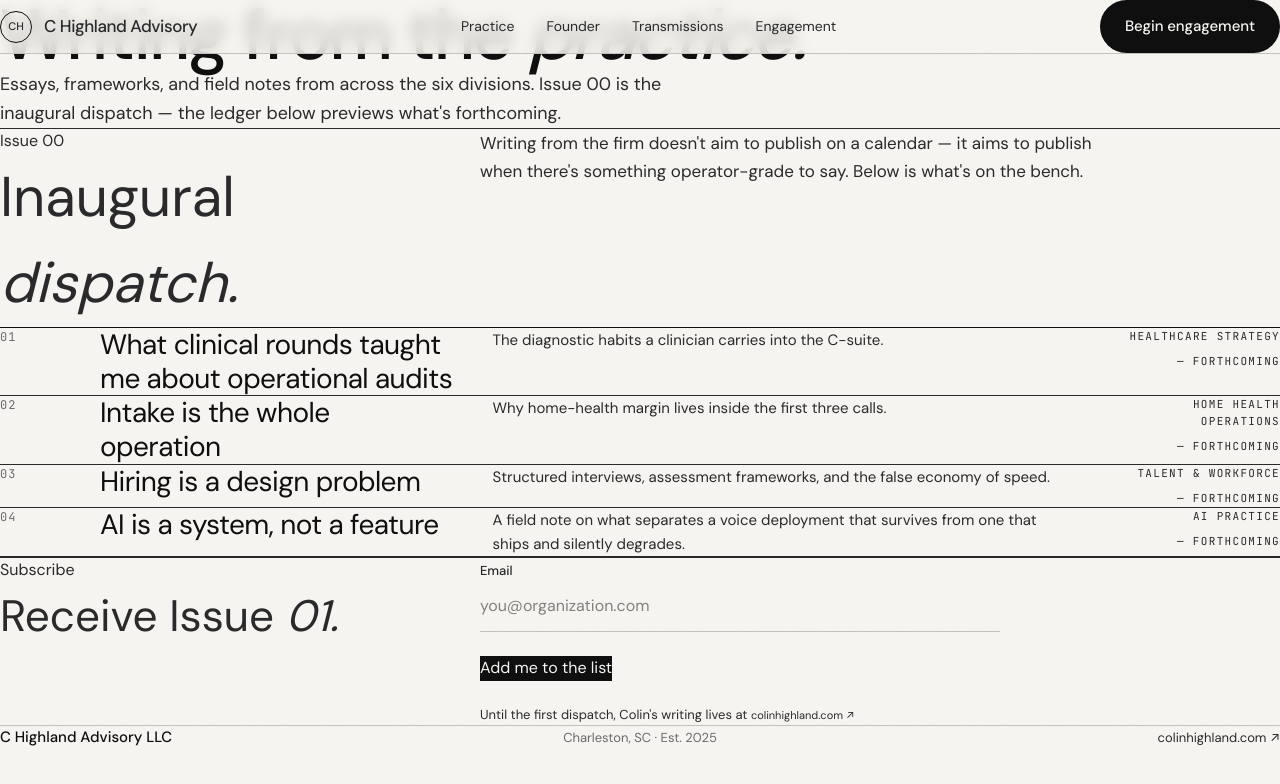
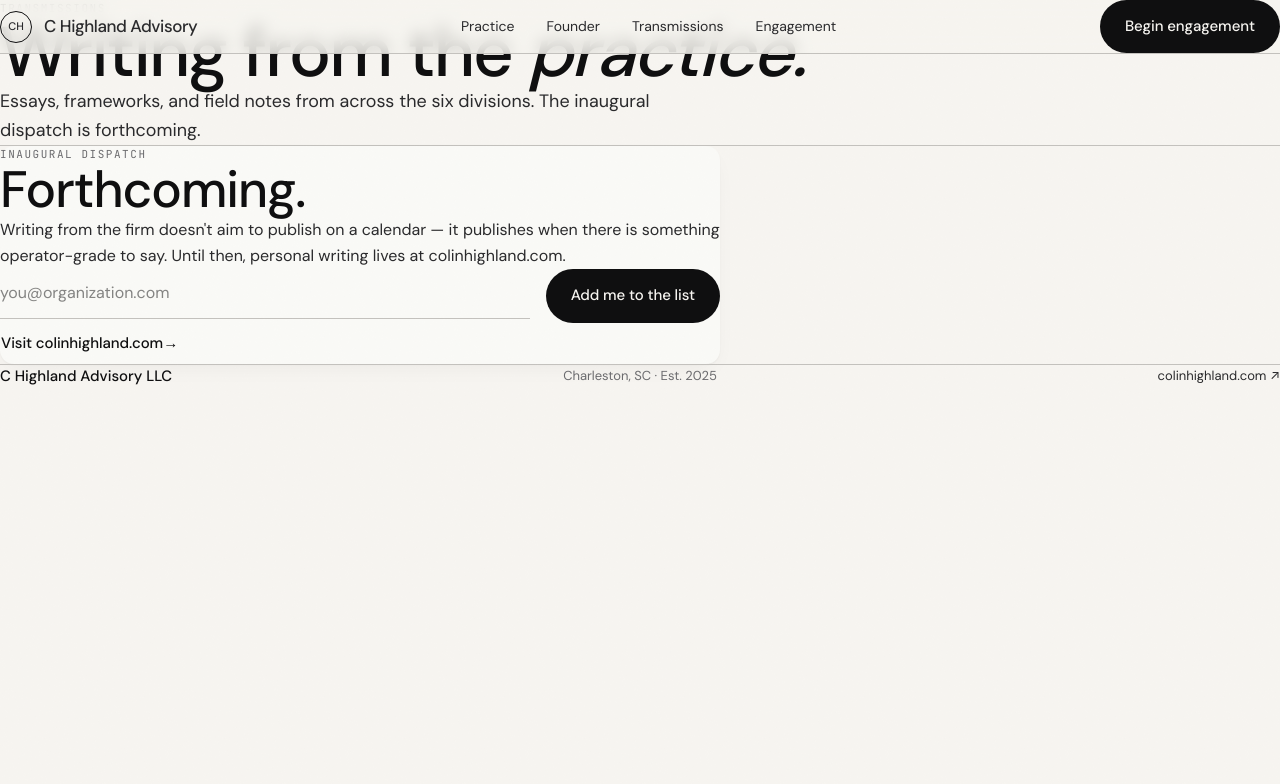
Before and after one commit to worker-max/C-Highland-Advisory, a Next.js app: page /transmissions in a window 1280 px wide. Shown: the top 784 px of the page. Built offline with nearby package versions, Linux system fonts and the light colour scheme.

Commit message:
page: rewrite transmissions (single card + subscribe)

```diff
--- a/app/transmissions/page.tsx
+++ b/app/transmissions/page.tsx
@@ -1,5 +1,6 @@
 import type { Metadata } from "next";
 import Link from "next/link";
+import { Container } from "@/components/Container";
 import { Hero } from "@/components/Hero";
 import { Reveal } from "@/components/Reveal";
 import { FIRM } from "@/lib/constants";
@@ -10,177 +11,58 @@ export const metadata: Metadata = {
     "Essays, frameworks, and field notes from across the six disciplines of C Highland Advisory. Inaugural issue forthcoming.",
 };
 
-/*
-  Transmissions launches as Issue 00 — a table-of-contents-in-waiting.
-  Four placeholder entries are styled like the division ledger so the page
-  is already furniture, not a stub. Real MDX posts ship later.
-*/
-
-const FORTHCOMING = [
-  {
-    n: "01",
-    title: "What clinical rounds taught me about operational audits",
-    dek: "The diagnostic habits a clinician carries into the C-suite.",
-    division: "Healthcare Strategy",
-  },
-  {
-    n: "02",
-    title: "Intake is the whole operation",
-    dek: "Why home-health margin lives inside the first three calls.",
-    division: "Home Health Operations",
-  },
-  {
-    n: "03",
-    title: "Hiring is a design problem",
-    dek: "Structured interviews, assessment frameworks, and the false economy of speed.",
-    division: "Talent & Workforce",
-  },
-  {
-    n: "04",
-    title: "AI is a system, not a feature",
-    dek: "A field note on what separates a voice deployment that survives from one that ships and silently degrades.",
-    division: "AI Practice",
-  },
-];
-
 export default function TransmissionsPage() {
   return (
     <>
       <Hero
-        headline={
-          <>
-            Writing from the <em>practice.</em>
-          </>
-        }
-        lead="Essays, frameworks, and field notes from across the six divisions. Issue 00 is the inaugural dispatch — the ledger below previews what's forthcoming."
+        eyebrow="Transmissions"
+        headline={<>Writing from the <em>practice.</em></>}
+        lead="Essays, frameworks, and field notes from across the six divisions. The inaugural dispatch is forthcoming."
       />
 
-      {/* ISSUE 00 — table-of-contents-in-waiting */}
-      <section
-        className="border-t px-6 py-20 md:px-12 md:py-24"
-        style={{ borderTopColor: "var(--color-rule)" }}
-      >
+      <section className="border-t border-[color:var(--color-mist)] py-20 md:py-24">
+        <Container>
           <Reveal>
-          <div className="grid grid-cols-1 gap-8 md:grid-cols-[1fr_2fr] md:gap-20">
-            <div>
-              <div className="mono-label label-dash mb-3">Issue 00</div>
-              <h2 className="section-title text-[clamp(32px,4.5vw,56px)]">
-                Inaugural <em>dispatch.</em>
-              </h2>
-            </div>
-            <p
-              className="max-w-[56ch] text-[17px] leading-[1.65]"
-              style={{ color: "var(--color-ink-soft)", fontWeight: 300 }}
-            >
+            <div className="card mx-auto max-w-[720px] p-8 md:p-12">
+              <div className="eyebrow mb-4">Inaugural dispatch</div>
+              <h2 className="display-md mb-6">Forthcoming.</h2>
+              <p className="prose-base mb-8 text-[color:var(--color-silt)]">
                 Writing from the firm doesn&apos;t aim to publish on a calendar —
-              it aims to publish when there&apos;s something operator-grade to
-              say. Below is what&apos;s on the bench.
+                it publishes when there is something operator-grade to say. Until
+                then, personal writing lives at colinhighland.com.
               </p>
-          </div>
-        </Reveal>
-
-        <div
-          className="mt-16 border-t"
-          style={{ borderTopColor: "var(--color-ink)" }}
-        >
-          {FORTHCOMING.map((entry, i) => (
-            <Reveal key={entry.n} delay={i * 0.06}>
-              <div
-                className="grid grid-cols-1 gap-4 border-b py-9 md:grid-cols-[60px_minmax(240px,1.2fr)_2fr_160px] md:gap-10"
-                style={{ borderBottomColor: "var(--color-rule)" }}
-              >
-                <div className="mono-numeral pt-2">{entry.n}</div>
-                <div
-                  style={{
-                    fontFamily: "var(--font-sans)",
-                    fontWeight: 300,
-                    fontVariationSettings: '"opsz" 72',
-                    fontSize: "clamp(22px, 2.3vw, 28px)",
-                    lineHeight: 1.2,
-                    letterSpacing: "-0.02em",
-                    color: "var(--color-ink)",
-                  }}
-                >
-                  {entry.title}
-                </div>
-                <p
-                  className="max-w-[56ch] text-[15px] leading-[1.6]"
-                  style={{ color: "var(--color-ink-soft)" }}
-                >
-                  {entry.dek}
-                </p>
-                <div
-                  className="flex flex-col gap-2 font-mono text-[11px] uppercase md:items-end md:text-right"
-                  style={{
-                    color: "var(--color-ink-mute)",
-                    letterSpacing: "0.12em",
-                  }}
-                >
-                  <span>{entry.division}</span>
-                  <span style={{ color: "var(--color-accent)" }}>— forthcoming</span>
-                </div>
-              </div>
-            </Reveal>
-          ))}
-        </div>
-      </section>
-
-      {/* SUBSCRIBE */}
-      <section
-        className="border-t px-6 py-20 md:px-12 md:py-24"
-        style={{
-          background: "var(--color-paper-deep)",
-          borderTopColor: "var(--color-rule)",
-        }}
-      >
-        <div className="grid grid-cols-1 gap-10 md:grid-cols-[1fr_2fr] md:gap-20">
-          <div>
-            <div className="mono-label label-dash mb-3">Subscribe</div>
-            <h2 className="section-title text-[clamp(28px,4vw,44px)]">
-              Receive Issue <em>01.</em>
-            </h2>
-          </div>
               <form
                 action="/api/subscribe"
                 method="post"
-            className="flex max-w-[520px] flex-col gap-6"
+                className="flex flex-col gap-4 sm:flex-row"
               >
-            <label className="block">
-              <span className="field-label">Email</span>
+                <label className="flex-1">
+                  <span className="sr-only">Email</span>
                   <input
                     type="email"
                     name="email"
                     required
-                className="field-line mt-2"
                     placeholder="you@organization.com"
+                    className="field-line"
                   />
                 </label>
-            <div>
-              <button
-                type="submit"
-                className="cta-base cta-sm cta-primary"
-                aria-label="Subscribe for Issue 01"
-              >
+                <button type="submit" className="cta cta-primary">
                   Add me to the list
                 </button>
-            </div>
-            <p
-              className="text-[13px]"
-              style={{ color: "var(--color-ink-mute)" }}
-            >
-              Until the first dispatch, Colin&apos;s writing lives at{" "}
+              </form>
+              <div className="mt-8">
                 <Link
                   href={FIRM.portfolioUrl}
                   target="_blank"
                   rel="noopener noreferrer"
-                className="link-rule"
-                style={{ fontSize: 11 }}
+                  className="cta cta-ghost"
                 >
-                colinhighland.com ↗
+                  Visit colinhighland.com
                 </Link>
-            </p>
-          </form>
               </div>
+            </div>
+          </Reveal>
+        </Container>
       </section>
     </>
   );
```
Lines whose indentation alone changed are shown as unchanged.
